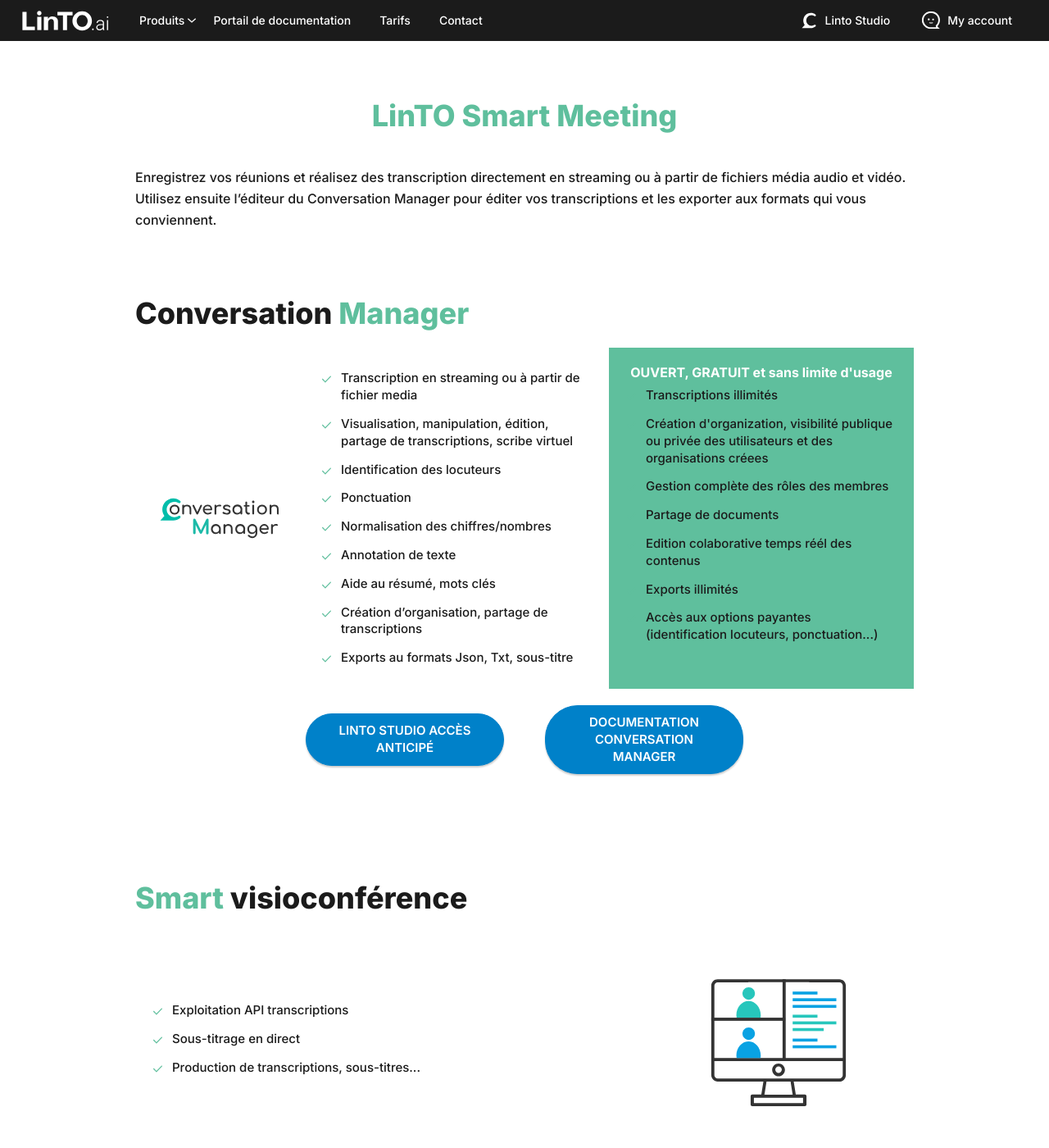
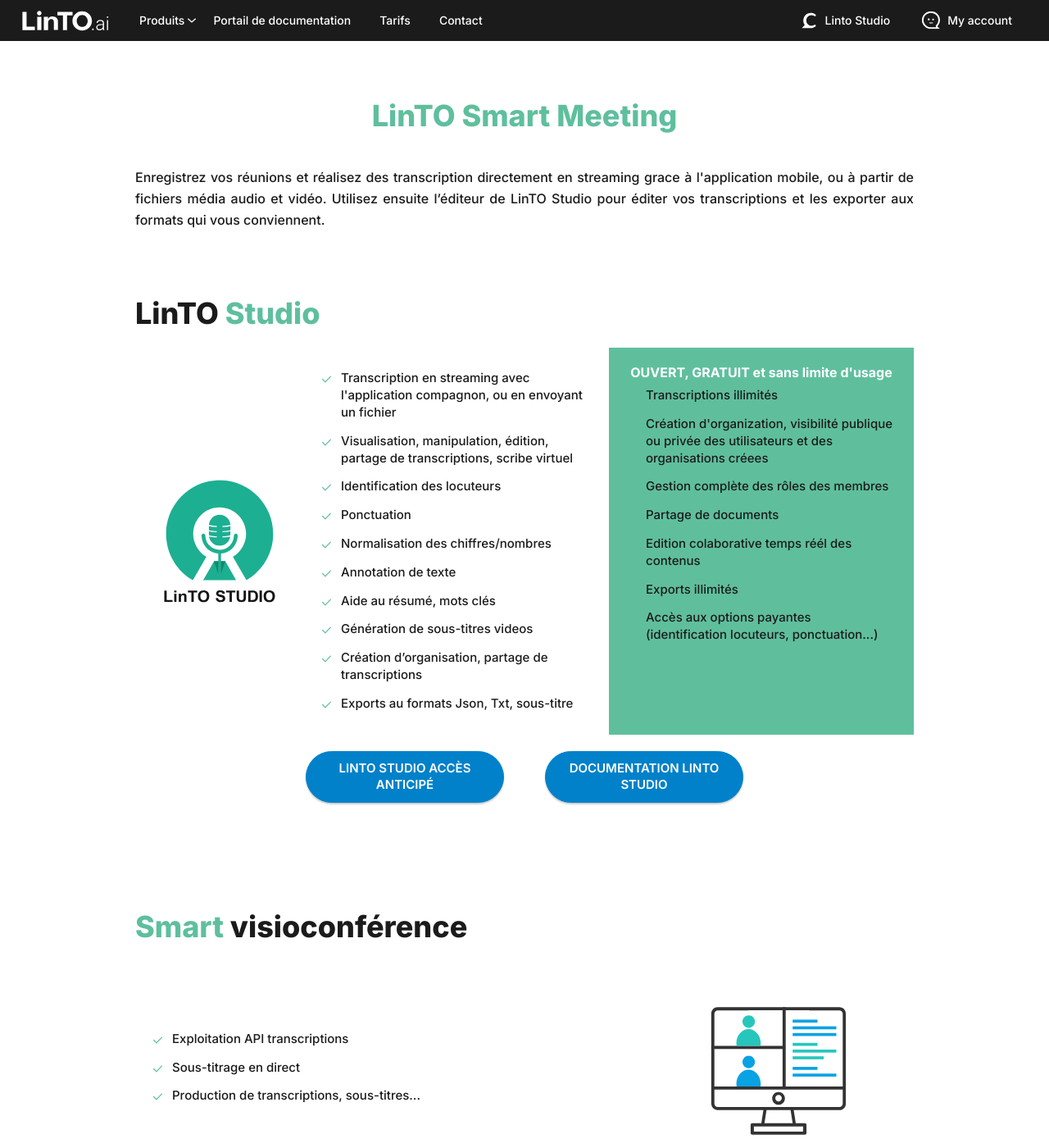
Before and after one commit to linto-ai/homepage-website, a Jekyll site: the page built from produits/linto-for-meeting.markdown, in a window 1280 px wide and 1400 px high. Shown: the whole window at 82% size. Built offline with Jekyll 4.4.1, drawn with Linux system fonts in a browser that asks for light colours; comment, search, counter and statistics services are not loaded.

Commit message:
Update LinTO Studio page

```diff
--- a/assets/js/main.js
+++ b/assets/js/main.js
@@ -23,8 +23,9 @@
   }
 
   function checkNavMouseOut(e, targetId) {
-    let targetMouse = e.toElement
-      // close nav dropdown if mouseout is not on the nav dropdown or label
+    //let targetMouse = e.toElement // not working on firefox
+    let targetMouse = e.relatedTarget // working on firefox and chrome
+    // close nav dropdown if mouseout is not on the nav dropdown or label
       if(
         (targetMouse.getAttribute('data-target') !== null && targetMouse.getAttribute('data-target') !== targetId)  ||
         (targetMouse.getAttribute('id') !== null && targetMouse.getAttribute('id') !== targetId) ||
--- a/docs/assets/js/main.js
+++ b/docs/assets/js/main.js
@@ -23,8 +23,9 @@
   }
 
   function checkNavMouseOut(e, targetId) {
-    let targetMouse = e.toElement
-      // close nav dropdown if mouseout is not on the nav dropdown or label
+    //let targetMouse = e.toElement // not working on firefox
+    let targetMouse = e.relatedTarget // working on firefox and chrome
+    // close nav dropdown if mouseout is not on the nav dropdown or label
       if(
         (targetMouse.getAttribute('data-target') !== null && targetMouse.getAttribute('data-target') !== targetId)  ||
         (targetMouse.getAttribute('id') !== null && targetMouse.getAttribute('id') !== targetId) ||
--- a/docs/feed.xml
+++ b/docs/feed.xml
@@ -1,4 +1,4 @@
-<?xml version="1.0" encoding="utf-8"?><feed xmlns="http://www.w3.org/2005/Atom" ><generator uri="https://jekyllrb.com/" version="4.2.2">Jekyll</generator><link href="/feed.xml" rel="self" type="application/atom+xml" /><link href="/" rel="alternate" type="text/html" /><updated>2023-08-22T16:36:58+02:00</updated><id>/feed.xml</id><title type="html">Your awesome title</title><subtitle>Write an awesome description for your new site here. You can edit this line in _config.yml. It will appear in your document head meta (for Google search results) and in your feed.xml site description.</subtitle><entry><title type="html">Welcome to Jekyll!</title><link href="/jekyll/update/2022/09/06/welcome-to-jekyll.html" rel="alternate" type="text/html" title="Welcome to Jekyll!" /><published>2022-09-06T14:44:29+02:00</published><updated>2022-09-06T14:44:29+02:00</updated><id>/jekyll/update/2022/09/06/welcome-to-jekyll</id><content type="html" xml:base="/jekyll/update/2022/09/06/welcome-to-jekyll.html"><![CDATA[<p>You’ll find this post in your <code class="language-plaintext highlighter-rouge">_posts</code> directory. Go ahead and edit it and re-build the site to see your changes. You can rebuild the site in many different ways, but the most common way is to run <code class="language-plaintext highlighter-rouge">jekyll serve</code>, which launches a web server and auto-regenerates your site when a file is updated.</p>
+<?xml version="1.0" encoding="utf-8"?><feed xmlns="http://www.w3.org/2005/Atom" ><generator uri="https://jekyllrb.com/" version="4.2.2">Jekyll</generator><link href="/feed.xml" rel="self" type="application/atom+xml" /><link href="/" rel="alternate" type="text/html" /><updated>2023-12-13T15:48:11+01:00</updated><id>/feed.xml</id><title type="html">Your awesome title</title><subtitle>Write an awesome description for your new site here. You can edit this line in _config.yml. It will appear in your document head meta (for Google search results) and in your feed.xml site description.</subtitle><entry><title type="html">Welcome to Jekyll!</title><link href="/jekyll/update/2022/09/06/welcome-to-jekyll.html" rel="alternate" type="text/html" title="Welcome to Jekyll!" /><published>2022-09-06T14:44:29+02:00</published><updated>2022-09-06T14:44:29+02:00</updated><id>/jekyll/update/2022/09/06/welcome-to-jekyll</id><content type="html" xml:base="/jekyll/update/2022/09/06/welcome-to-jekyll.html"><![CDATA[<p>You’ll find this post in your <code class="language-plaintext highlighter-rouge">_posts</code> directory. Go ahead and edit it and re-build the site to see your changes. You can rebuild the site in many different ways, but the most common way is to run <code class="language-plaintext highlighter-rouge">jekyll serve</code>, which launches a web server and auto-regenerates your site when a file is updated.</p>
 
 <p>Jekyll requires blog post files to be named according to the following format:</p>
 
--- a/docs/my-account.html
+++ b/docs/my-account.html
@@ -152,7 +152,7 @@
         <div class="flex1 flex col padding-20">
           <h3>Features</h3>
           <ul>
-            <li>Accès gratuit au Conversation Manager</li>
+            <li>Accès gratuit a LinTO Studio</li>
             <li>Utilisations illimitée des APIs</li>
             <li>Transcription</li>
             <li>Identification des locuteurs</li>
--- a/my-account.markdown
+++ b/my-account.markdown
@@ -30,7 +30,7 @@
         <div class="flex1 flex col padding-20">
           <h3>Features</h3>
           <ul>
-            <li>Accès gratuit au Conversation Manager</li>
+            <li>Accès gratuit a LinTO Studio</li>
             <li>Utilisations illimitée des APIs</li>
             <li>Transcription</li>
             <li>Identification des locuteurs</li>
--- a/produits/linto-for-meeting.markdown
+++ b/produits/linto-for-meeting.markdown
@@ -10,13 +10,13 @@
   <section>
     <div class="container">
       <h1 class="big-title centered green">LinTO Smart Meeting</h1>
-      <p>Enregistrez vos réunions et réalisez des transcription directement en streaming ou à partir de fichiers média audio et vidéo.
-        Utilisez ensuite l’éditeur du Conversation Manager pour éditer vos transcriptions et les exporter aux formats qui vous conviennent.</p>
+      <p style="text-align:justify;">Enregistrez vos réunions et réalisez des transcription directement en streaming grace à l'application mobile, ou à partir de fichiers média audio et vidéo.
+        Utilisez ensuite l’éditeur de LinTO Studio pour éditer vos transcriptions et les exporter aux formats qui vous conviennent.</p>
     </div>
   </section>
   <section style="padding-top: 0;">
     <div class="container">
-      <h2 class="big-title">Conversation <strong class="green">Manager</strong></h2>
+      <h2 class="big-title">LinTO <strong class="green">Studio</strong></h2>
       <!--
       <div class="disclaimer flex row justify-center">
         Les APIs de transcription sont ouvertes en accès illimité le temps de tester notre version actuelle. Des modalités de paiement pourront être mise en place par la suite.
@@ -24,17 +24,18 @@
       -->
       <div class="flex row">
         <div class="flex col flex1 justify-center align-center padding-20">
-          <img src="../assets/img/conversation-manager-logo.svg" alt="Conversation Manager" />
+          <img src="../assets/img/linto-studio-logo.svg" alt="Conversation Manager" />
         </div>
           <div class="flex col flex2 padding-20">
           <ul>
-            <li>Transcription en streaming ou à partir de fichier media</li>
+            <li>Transcription en streaming avec l'application compagnon, ou en envoyant un fichier</li>
             <li>Visualisation, manipulation, édition, partage de transcriptions, scribe virtuel</li>
             <li>Identification des locuteurs</li>
             <li>Ponctuation</li>
             <li>Normalisation des chiffres/nombres</li>
             <li>Annotation de texte</li>
             <li>Aide au résumé, mots clés</li>
+            <li>Génération de sous-titres videos</li>
             <li>Création d’organisation, partage de transcriptions</li>
             <li>Exports au formats Json, Txt, sous-titre</li>
           </ul>
@@ -53,8 +54,8 @@
         </div>
       </div>
       <div class="flex row align-center justify-center btn-cta-container" style="margin-top: 20px;">
-        <a href="https://studio.linto.app/" target="_blank" class="btn-cta blue" style="margin-right:50px;">Linto Studio Accès anticipé</a>
-        <a href="https://doc.linto.ai/docs/consumers/conversation-manager" target="_blank" class="btn-cta blue">Documentation conversation manager</a>
+        <a href="https://studio.linto.app/" target="_blank" class="btn-cta blue" style="margin-right:50px;">LinTO Studio Accès anticipé</a>
+        <a href="https://doc.linto.ai/docs/consumers/conversation-manager" target="_blank" class="btn-cta blue">Documentation LinTO Studio</a>
       </div>
     </div>
   </section>
```
Also changed, not shown: docs/produits/linto-for-meeting.html (+8 -7 lines), assets/img/linto-studio-logo.svg (added), docs/.nojekyll (added), docs/assets/img/linto-studio-logo.svg (added), 1 other file.
